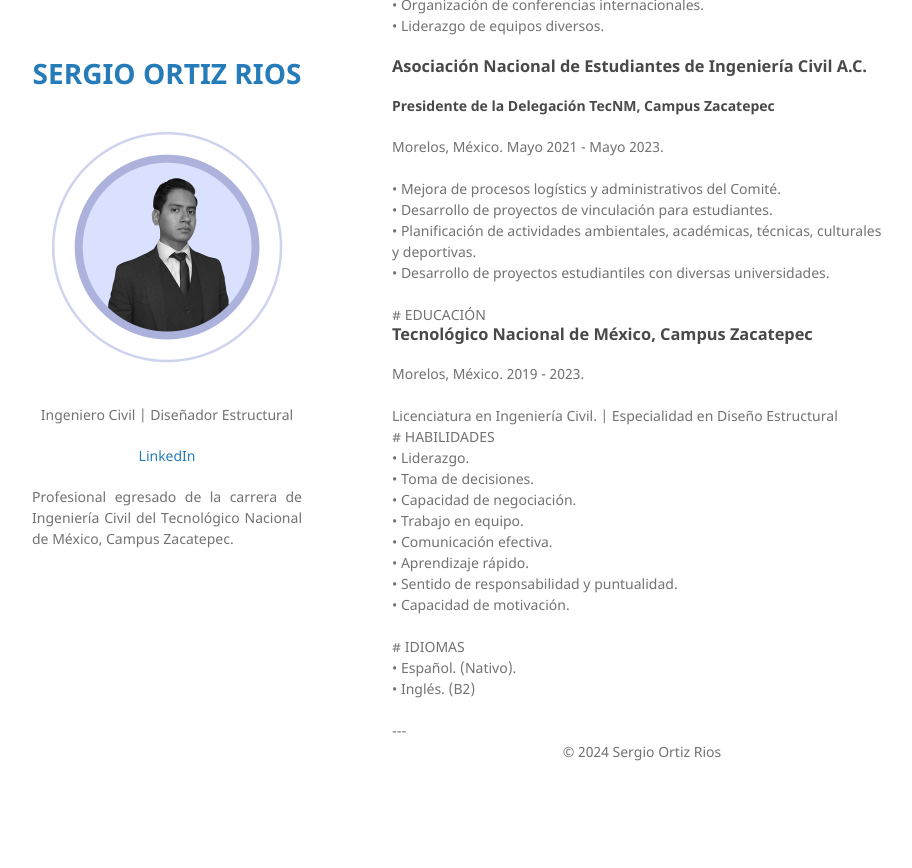
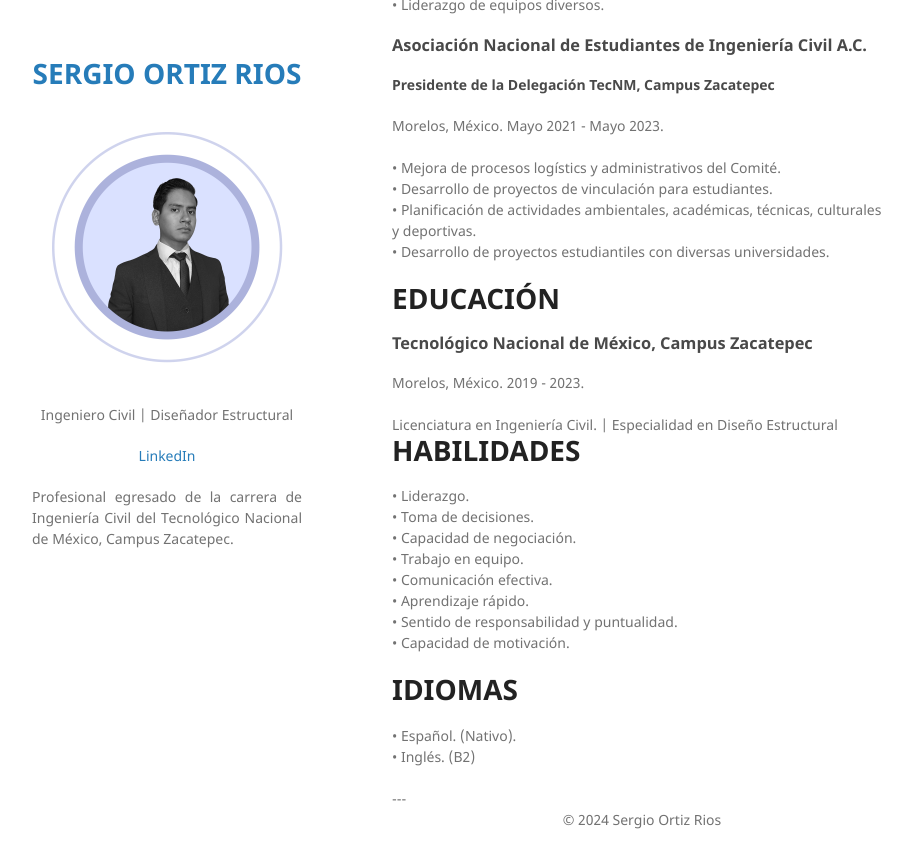
Before and after one commit to sergioortizr-mx/sergioortizr-mx, a Jekyll site: the page built from index.md, in a window 1280 px wide and 900 px high, scrolled down 1789 px. Shown: the top 868 px of the window, without its empty margins (178-1090 px from the left). Built offline with Jekyll 4.4.1, drawn with Linux system fonts in a browser that asks for light colours; our own code applies the rules of GitHub Pages for plain Markdown files; before the commit the page ends 2621 px from its top, so only the background shows below that.

Commit message:
Update index.md

```diff
--- a/index.md
+++ b/index.md
@@ -25,7 +25,7 @@ Para mí, el aprendizaje es un proceso incesante; por ello, dedico tiempo cada d
 <div class="container">
         <div class="section">
             <h1>EXPERIENCIA PROFESIONAL</h1>
-        </div><br>
+        </div>
 
 <div class="container">
         <div class="section">
@@ -105,7 +105,10 @@ Para mí, el aprendizaje es un proceso incesante; por ello, dedico tiempo cada d
             </div>
         </div><br>
 
-# EDUCACIÓN
+<div class="container">
+        <div class="section">
+            <h1>EDUCACIÓN</h1>
+        </div>
 
 <div class="container">
         <div class="section">
@@ -116,7 +119,10 @@ Para mí, el aprendizaje es un proceso incesante; por ello, dedico tiempo cada d
             </div>
         </div>
 
-# HABILIDADES
+<div class="container">
+        <div class="section">
+            <h1>HABILIDADES</h1>
+        </div>
 
 <div class="container">
         <div class="section">
@@ -132,7 +138,10 @@ Para mí, el aprendizaje es un proceso incesante; por ello, dedico tiempo cada d
             </div>
         </div><br>
 
-# IDIOMAS
+<div class="container">
+        <div class="section">
+            <h1>IDIOMAS</h1>
+        </div>
 
 <div class="container">
         <div class="section">
```
